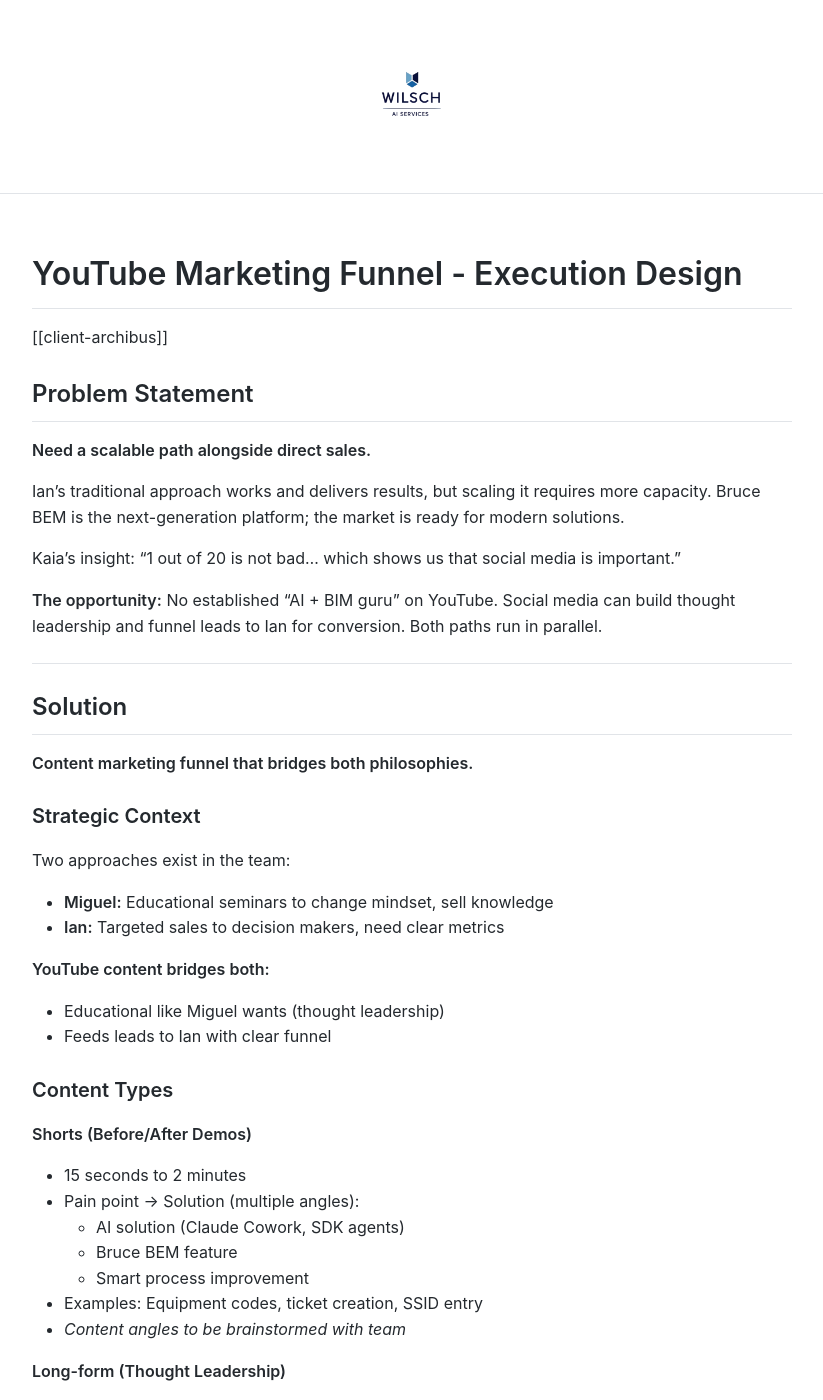
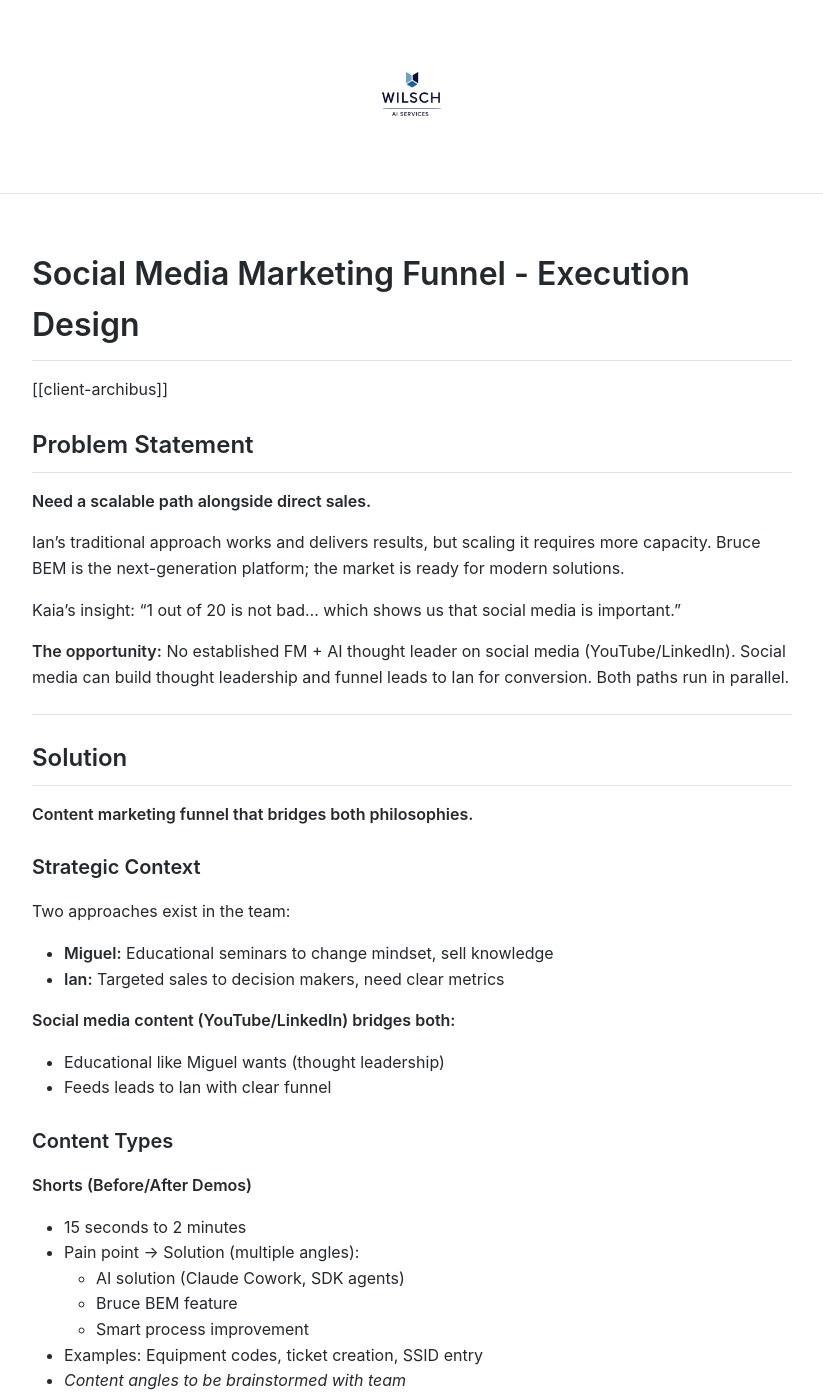
Before and after one commit to MariusWilsch/public-wilsch-ai-pages, a Jekyll site: the page built from project/archibus-fm-assistant/youtube-marketing-funnel-execution-design.md, in a window 1280 px wide and 1400 px high. Shown: the whole window, without its empty margins (228-1051 px from the left). Built offline with Jekyll 4.4.1, drawn with Linux system fonts in a browser that asks for light colours; our own code applies the rules of GitHub Pages for plain Markdown files; some of the changed text lies outside the part shown.

Commit message:
Sync from hippocampus 2026-01-25

```diff
--- a/project/archibus-fm-assistant/youtube-marketing-funnel-execution-design.md
+++ b/project/archibus-fm-assistant/youtube-marketing-funnel-execution-design.md
@@ -2,7 +2,7 @@
 publish: true
 ---
 
-# YouTube Marketing Funnel - Execution Design
+# Social Media Marketing Funnel - Execution Design
 [[client-archibus]]
 
 ## Problem Statement
@@ -13,7 +13,7 @@ Ian's traditional approach works and delivers results, but scaling it requires m
 
 Kaia's insight: "1 out of 20 is not bad... which shows us that social media is important."
 
-**The opportunity:** No established "AI + BIM guru" on YouTube. Social media can build thought leadership and funnel leads to Ian for conversion. Both paths run in parallel.
+**The opportunity:** No established FM + AI thought leader on social media (YouTube/LinkedIn). Social media can build thought leadership and funnel leads to Ian for conversion. Both paths run in parallel.
 
 ---
 
@@ -27,7 +27,7 @@ Two approaches exist in the team:
 - **Miguel:** Educational seminars to change mindset, sell knowledge
 - **Ian:** Targeted sales to decision makers, need clear metrics
 
-**YouTube content bridges both:**
+**Social media content (YouTube/LinkedIn) bridges both:**
 - Educational like Miguel wants (thought leadership)
 - Feeds leads to Ian with clear funnel
 
@@ -57,7 +57,7 @@ Two approaches exist in the team:
 
 2. **Passive credibility:** Prospect researches company → finds content library → thinks "these guys know their stuff"
 
-**Key:** We're not trying to monetize YouTube. The content IS the credibility.
+**Key:** We're not trying to monetize social media. The content IS the credibility.
 
 ---
 
@@ -76,7 +76,7 @@ Two approaches exist in the team:
 - **Ian:** Sales conversion (unchanged)
 
 ### Open Question
-Execution capacity beyond Marius - who handles YouTube management, video editing, admin coordination?
+Execution capacity beyond Marius - who handles social media management (YouTube/LinkedIn), video editing, admin coordination?
 
 ---
 
@@ -96,7 +96,7 @@ Execution capacity beyond Marius - who handles YouTube management, video editing
 
 - The funnel endpoint (what do they sign up for?)
 - The CTA mechanism (website form? Booking link?)
-- How to track YouTube → lead attribution
+- How to track social media → lead attribution
 - Execution capacity / role assignments
 - Timeline for first content
 
```
Also changed, not shown: project/archibus-fm-assistant/youtube-marketing-proposal-meeting-agenda.md (+4 -4 lines).
